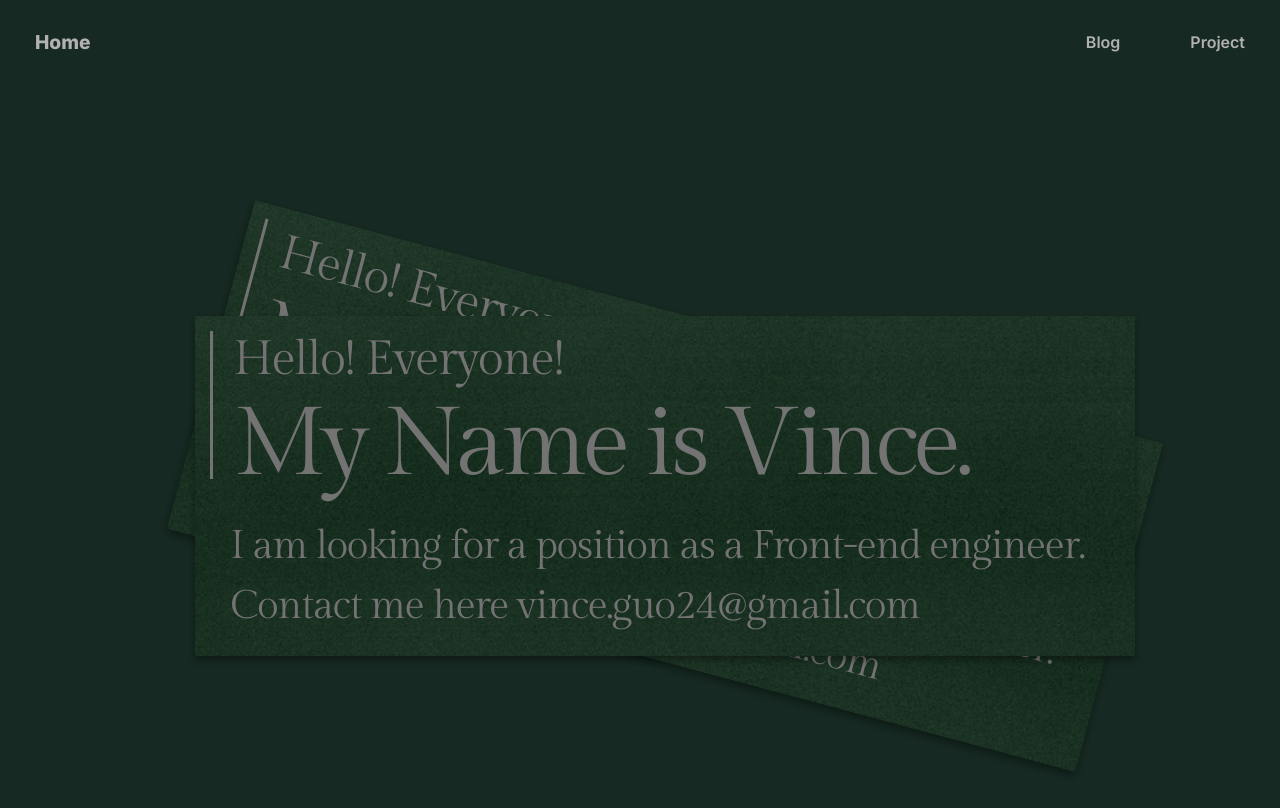
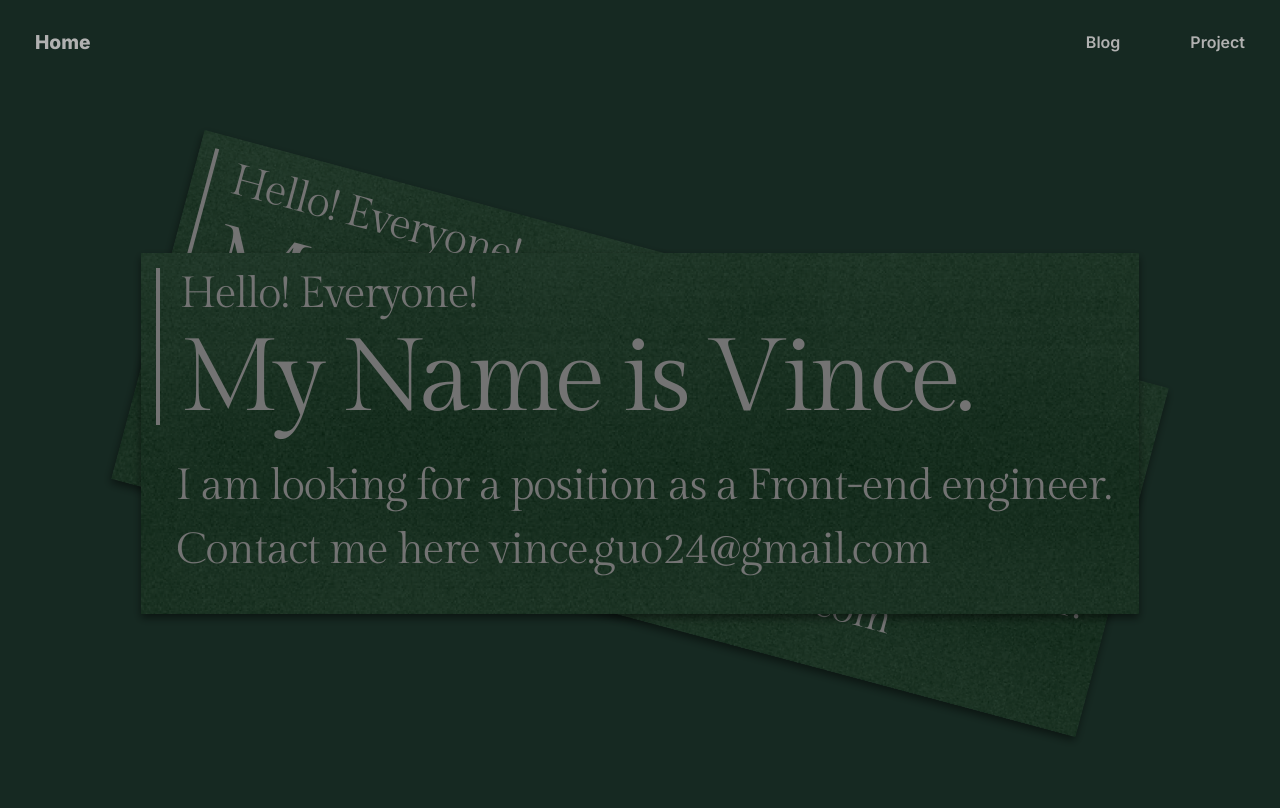
Before and after one commit to iamvince24/portfolio, a React (Create React App) app: page / in a window 1280 px wide. Shown: the top 808 px of the page. Built offline with nearby package versions, Linux system fonts and the light colour scheme.

Commit message:
Adding HomePage RWD design

```diff
--- a/src/routes/home/_HomePage.style.scss
+++ b/src/routes/home/_HomePage.style.scss
@@ -7,23 +7,22 @@
     display: flex;
     justify-content: center;
     height: auto;
-    width: auto;
-    margin-top: 125px;
-    padding: 117px 0px 117px 50px;
+    width: 100vw;
+    margin-top: 14vw;
 
     .HomePageCard1,
     .HomePageCard2 {
       position: absolute;
       font-family: "Gilda Display", serif;
 
-      width: 940px;
-      height: 340px;
+      width: 78%;
+      max-width: 1600px;
+      max-height: 578px;
+      aspect-ratio: 47 / 17;
 
-      margin: auto;
+      box-shadow: 0px 4px 8px 0px rgba(0, 0, 0, 0.5);
 
-      box-shadow: 0px 4px 8px 0px rgba(0, 0, 0, 0.4);
-
-      background-image: url("../../assets/img/Frame\ 15.png");
+      background-image: url("../../assets/img/homepage.backgroundPic.png");
       background-repeat: no-repeat;
       background-size: cover;
       background-position: center center;
@@ -31,14 +30,12 @@
       filter: brightness(0.65);
 
       .HomePageCardTitle {
-        width: 100%;
-        height: 50%;
         padding: 15px;
         display: flex;
 
         .HomePageCardTitleLine {
-          width: 3px;
-          height: 148px;
+          width: min(max(0.25vw, 16px), 4px);
+          height: min(max(12.25vw, 16px), 240px);
           background-color: #b1b1b1;
         }
 
@@ -50,14 +47,18 @@
 
           .HomePageCardTitleHello {
             color: #b1b1b1;
-            font-size: 48px;
+            // font-size: 48px;
+            // font-size: 3.4vw;
+            font-size: min(max(3.4vw, 16px), 70px);
             font-weight: 400;
             letter-spacing: -1.44px;
           }
 
           .HomePageCardTitleName {
             color: #b1b1b1;
-            font-size: 96px;
+            // font-size: 96px;
+            // font-size: 8vw;
+            font-size: min(max(8vw, 16px), 160px);
             font-weight: 400;
             letter-spacing: -4.8px;
           }
@@ -67,9 +68,13 @@
       .HomePageCardContext {
         margin-left: 35px;
         color: #b1b1b1;
-        font-size: 40px;
+        // font-size: 40px;
+        // font-size: 3.4vw;
+        font-size: min(max(3.4vw, 16px), 70px);
         font-weight: 400;
-        line-height: 60px;
+        // line-height: 60px;
+        // line-height: 5vw;
+        line-height: min(max(5vw, 16px), 100px);
         letter-spacing: -1.2px;
       }
     }
```
Also changed, not shown: src/assets/img/homepage.backgroundPic.png (renamed from src/assets/img/Frame 15.png).
